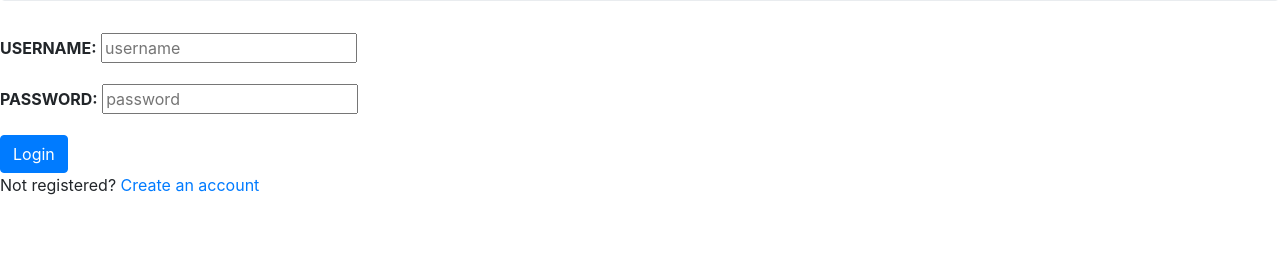
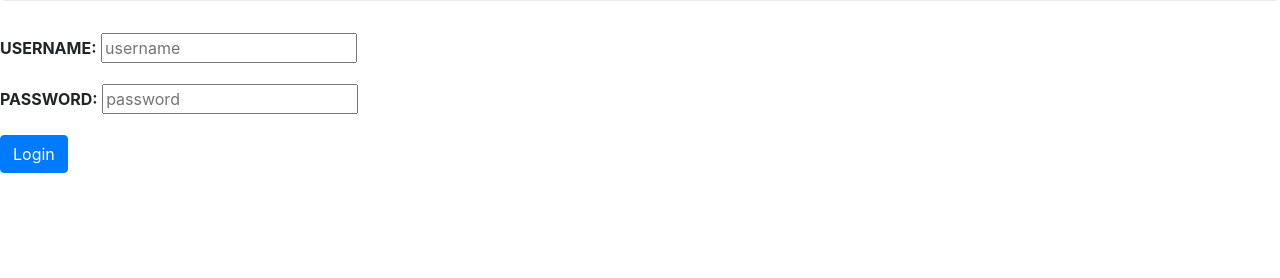
Before and after one commit to rajasi1999/prop, a Django app: page /portal/login/ in a window 1280 px wide. Shown: the part 215-493 px from the top of the page. Run offline with Django 3.2, Linux system fonts and the light colour scheme; some libraries are stand-ins or nearby versions.

Commit message:
Initial Commit - 1

```diff
--- a/templates/portal/login.html
+++ b/templates/portal/login.html
@@ -19,7 +19,6 @@
       {% if login_user %}
       <p><b><i>Invalid Credentials</i></b></p>
       {% endif %}
-      <p>Not registered? <a class="" href="{% url '' %}">Create an account</a></p>
     </form>
 
   </div>
```
